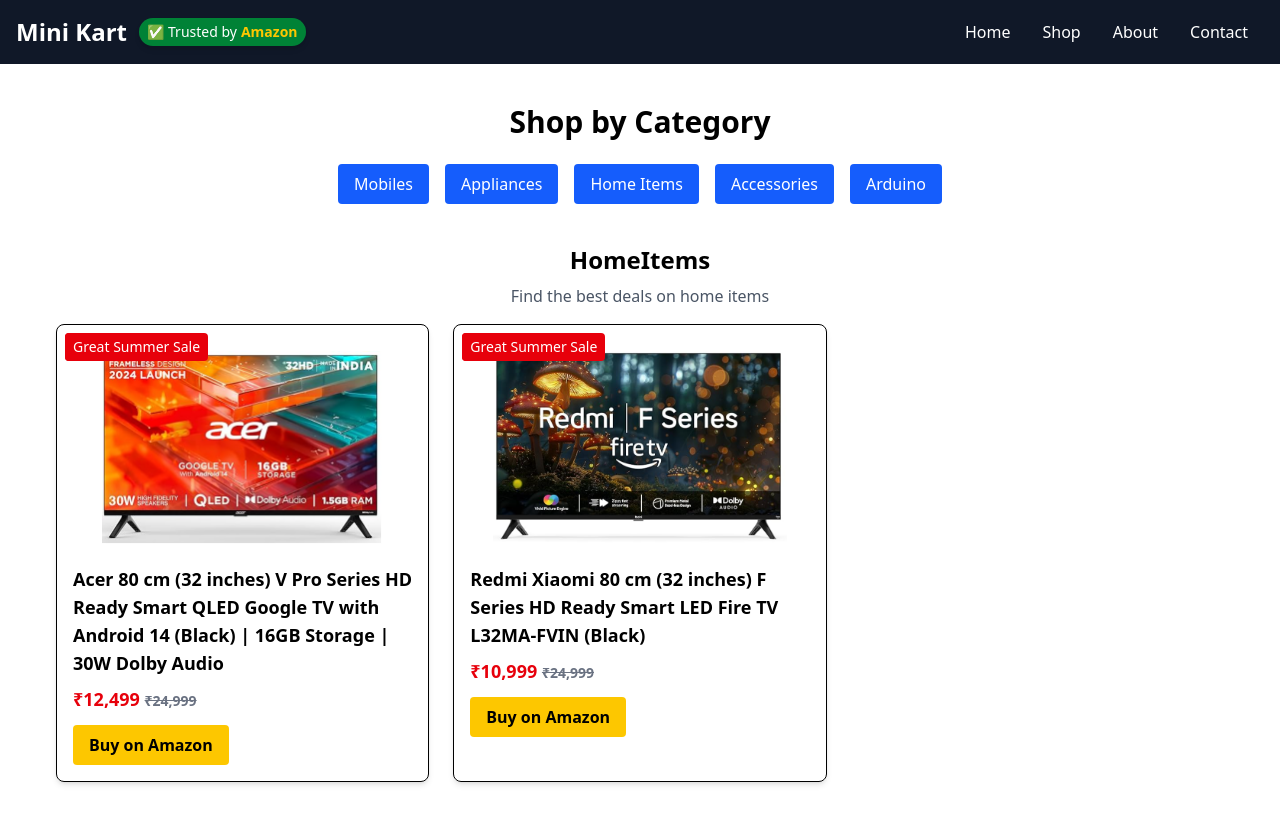
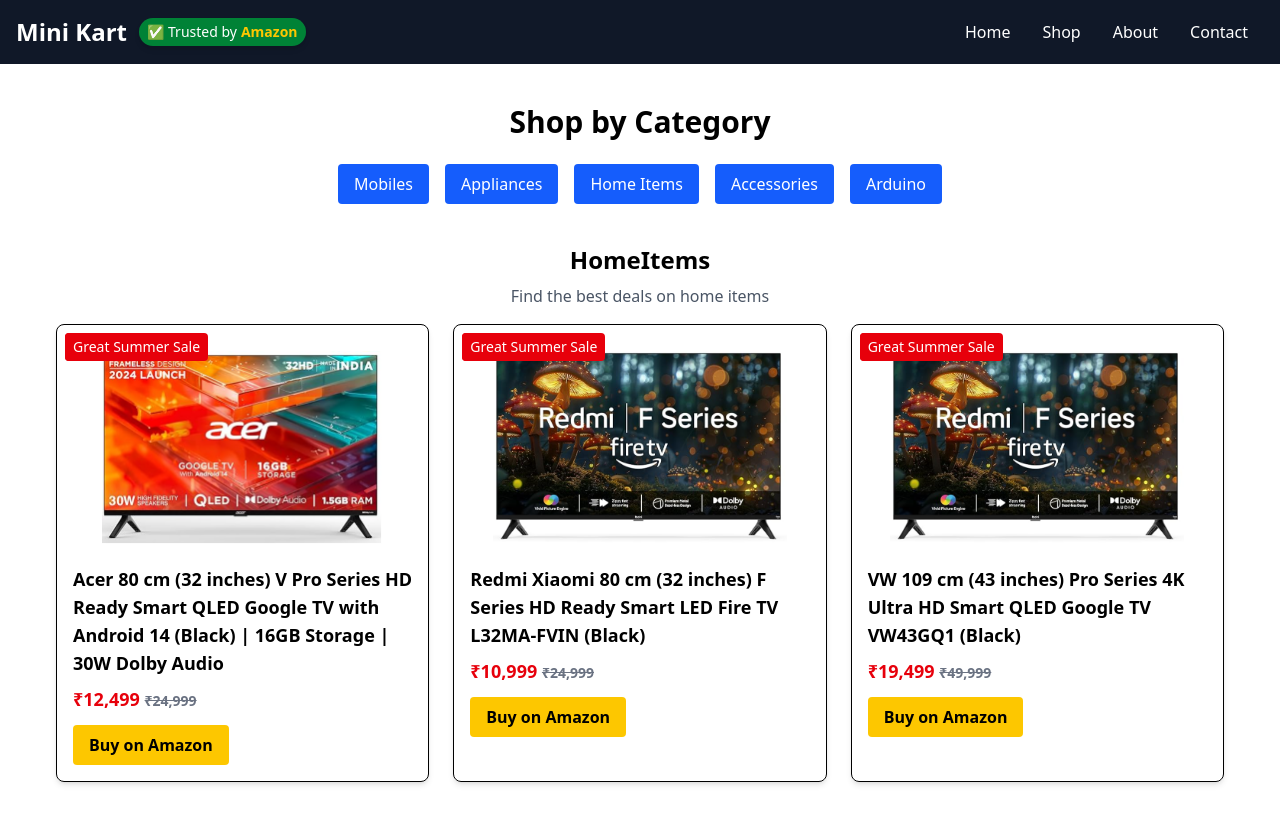
Before and after one commit to Hari428867/ecommerce-app, a React (Vite) app: page /shop in a window 1280 px wide. Both pictures are taken after a click on the button "Home Items". Shown: the top 824 px of the page. Built offline with nearby package versions, Linux system fonts and the light colour scheme.

Commit message:
Update HomeItems.jsx

```diff
--- a/src/pages/categories/HomeItems.jsx
+++ b/src/pages/categories/HomeItems.jsx
@@ -68,6 +68,35 @@
             Buy on Amazon
           </a>
         </div>
+        {/* Appliance Card 3 */}
+        <div className="border rounded-lg p-4 shadow-md relative">
+          <span className="absolute top-2 left-2 bg-red-600 text-white px-2 py-1 text-sm rounded">
+            -61%
+          </span>
+          <img
+            src="/images/redmi32inchtv.png"
+            alt="VW43inchtv"
+            className="w-full h-52 object-contain mb-4"
+          />
+          <h3 className="font-semibold text-lg mb-2">
+            VW 109 cm (43 inches) Pro Series 4K Ultra HD Smart QLED Google TV VW43GQ1 (Black)
+          </h3>
+          <span className="absolute top-2 left-2 bg-red-600 text-white px-2 py-1 text-sm rounded">
+            Great Summer Sale
+          </span>
+          <div className="text-red-600 font-bold text-lg">
+            ₹19,499{" "}
+            <span className="line-through text-gray-500 text-sm">₹49,999</span>
+          </div>
+          <a
+            href="https://amzn.to/43bL4FH"
+            target="_blank"
+            rel="noopener noreferrer"
+            className="inline-block mt-3 px-4 py-2 bg-yellow-400 text-black rounded font-semibold hover:bg-yellow-300"
+          >
+            Buy on Amazon
+          </a>
+        </div>
       </div>
     </div>
   );
```
